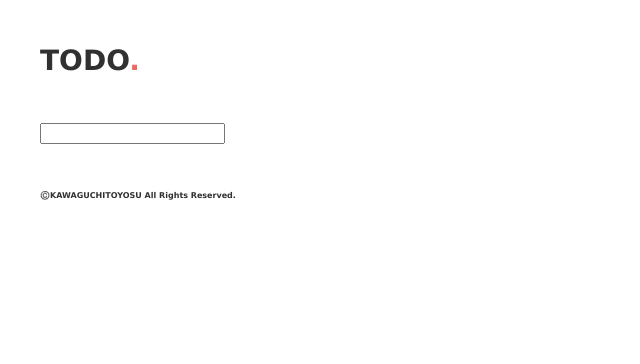
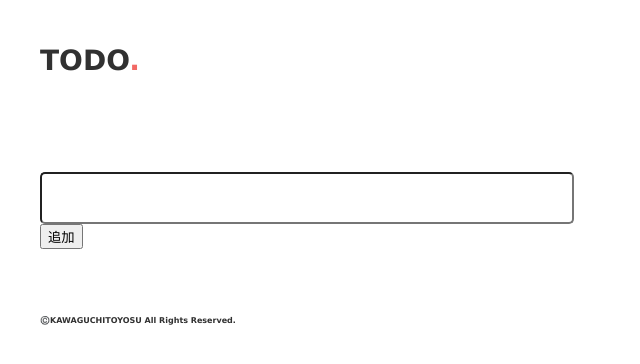
Before and after one commit to waooon/ToDo, a plain HTML site: page index.html in a window 1280 px wide. Shown: the whole page, without its empty margins (0-640 px from the left). Drawn offline with Linux system fonts and the light colour scheme.

Commit message:
【todo.js】追加・ボタン押下寺の挙動の実装 【stylesheet.css】テキストボックスのデザイン修正 【index.html】js読み込み、クリックイベント実装

```diff
--- a/index.html
+++ b/index.html
@@ -6,16 +6,19 @@
   <title>ToDo</title>
   <meta name="description" content="基本的な機能を備えたTODO管理ツールです。">
   <link rel="stylesheet" type="text/css" href="stylesheet.css">
+  <script type="text/javascript" language="javascript" src="todo.js"></script>
 </head>
 <body>
   <div class="header">
     <h1>TODO<span>.</span></h1>
   </div>
   <div class="inputpart_todo">
-    <input type="inputTextbox" name="input_todo" type="text">
-    <!-- <label class="inputLabel">TODO</label> -->
+    <form name="input_todo" action="">
+      <input name="inputTextBox" type="text" value="" />
+      <input name="addButton" type="button" value="追加" onclick="onButtonClick();" />
+    </form>
   </div>
-  <div class="displaypart-todo">
+  <div class="displaypart-todo" id="display">
   </div>
   <dib class="footer"</div>
     <h1>©️KAWAGUCHITOYOSU All Rights Reserved.</h1>
--- a/stylesheet.css
+++ b/stylesheet.css
@@ -207,18 +207,26 @@ footer address{
 .inputpart_todo{
   padding: 0px 20px 20px 40px;
 }
-.inputTextbox{
+.inputpart_todo input[name="inputTextBox"]{
   position: relative;
   display: block;
   width: 500px;
   margin-top: 50px;
   padding: 15px;
-  border: none;
+  /* border: none; */
   border-radius: 5px;
   font-size: 16px;
   color: #a0a0a0;
-  outline: none;
+  /* outline: none; */
 }
+
+/*displaypart-todo*/
+.displaypart-todo{
+  padding: 0px 20px 20px 40px;
+  width:auto;
+  height: auto;
+}
+
 /*
 .inputLabel{
   position: absolute;
--- /dev/null
+++ b/todo.js
@@ -0,0 +1,5 @@
+function onButtonClick(){
+  var target = document.getElementById("display");
+  target.innerHTML += document.forms.input_todo.inputTextBox.value + "\n";
+  // target.innerText = "bbb";
+}
```
